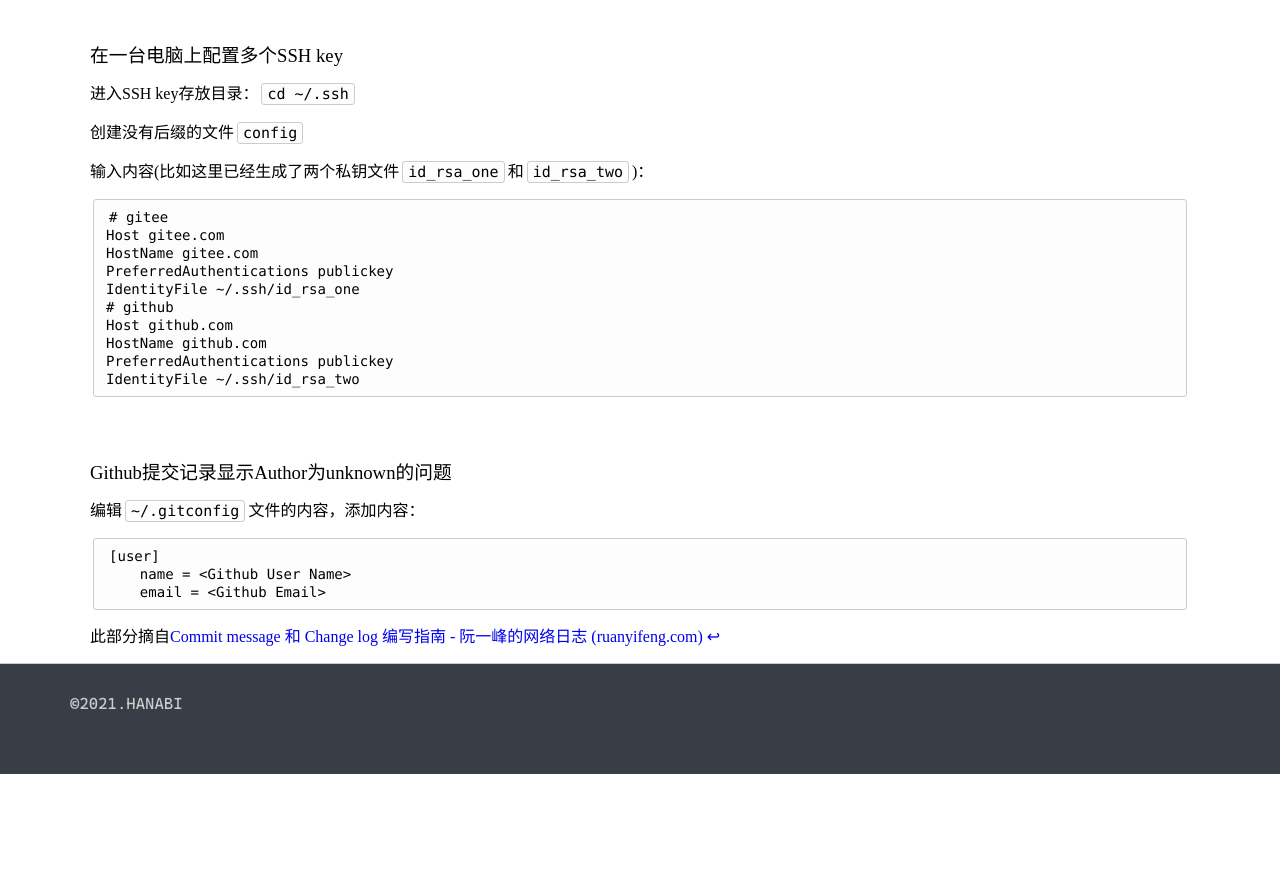
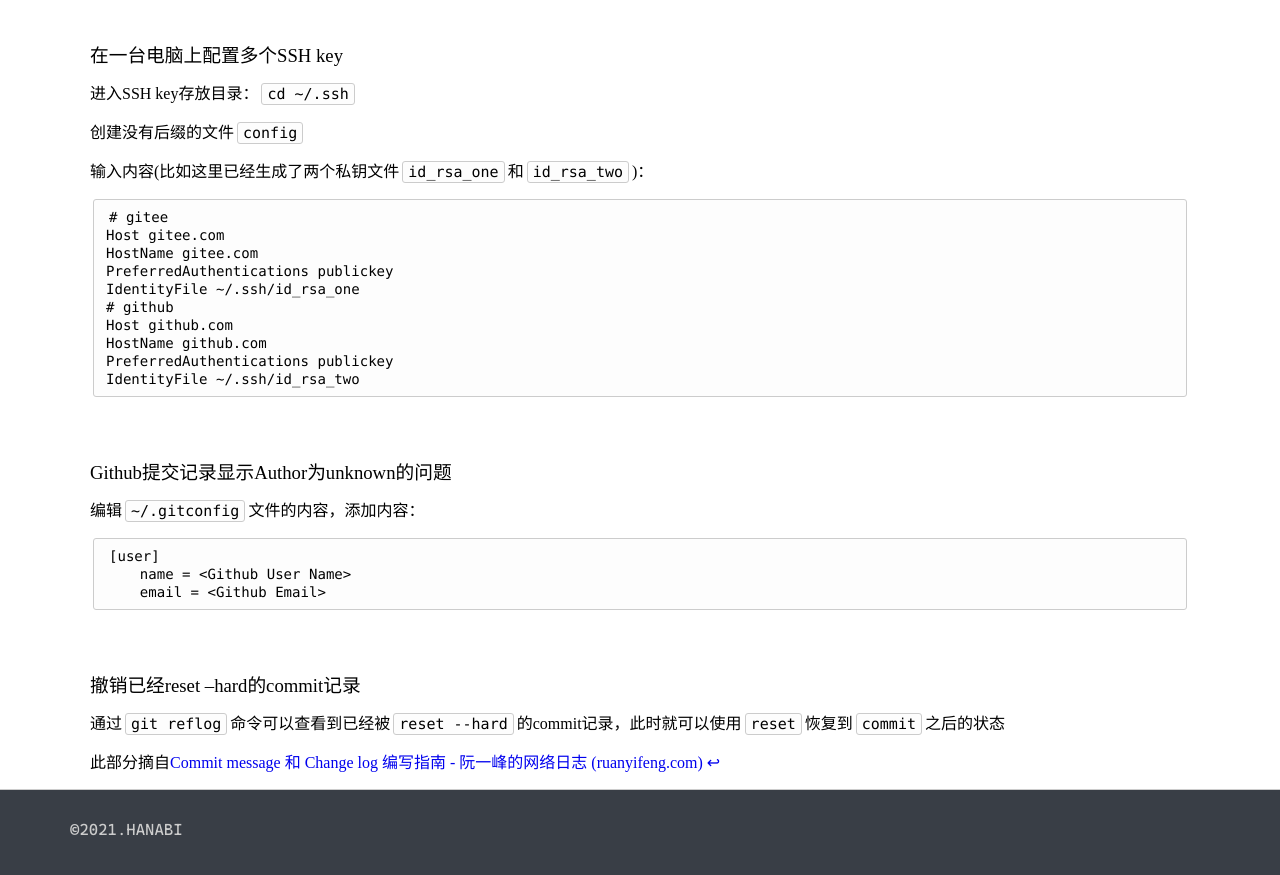
Before and after one commit to KamenRiderKuuga/kamenriderkuuga.github.io, a Jekyll site: the page built from _posts/2020-12-14-Git-1.md, in a window 1280 px wide and 900 px high, scrolled down 7772 px. Shown: the top 875 px of the window. Built offline with Jekyll 4.4.1, drawn with Linux system fonts in a browser that asks for light colours; before the commit the page ends 8546 px from its top, so only the background shows below that.

Commit message:
doc: note about git

````diff
--- a/_posts/2020-12-14-Git-1.md
+++ b/_posts/2020-12-14-Git-1.md
@@ -431,4 +431,8 @@ IdentityFile ~/.ssh/id_rsa_two
     email = <Github Email>
 ```
 
+### 撤销已经reset --hard的commit记录
+
+通过`git reflog`命令可以查看到已经被`reset --hard`的commit记录，此时就可以使用`reset`恢复到`commit`之后的状态
+
 [^1]:此部分摘自[Commit message 和 Change log 编写指南 - 阮一峰的网络日志 (ruanyifeng.com)](https://www.ruanyifeng.com/blog/2016/01/commit_message_change_log.html)
````
